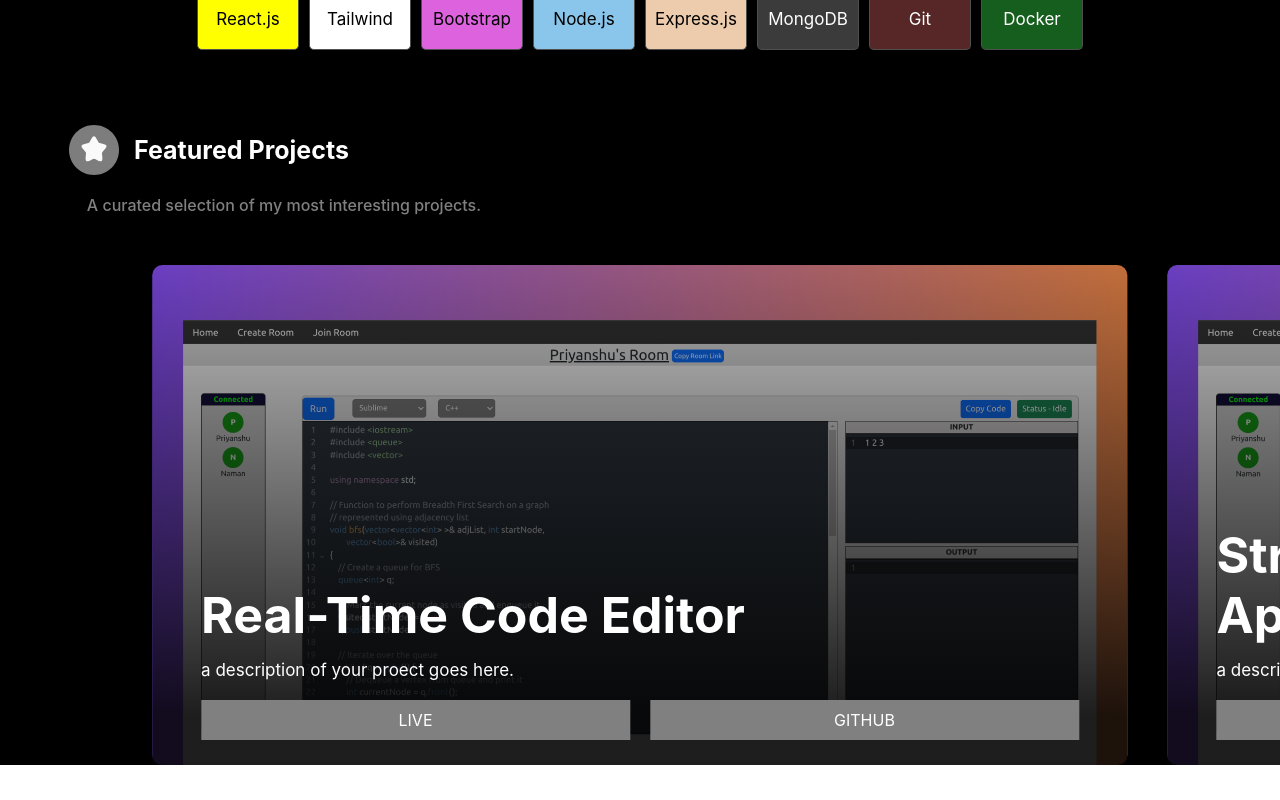
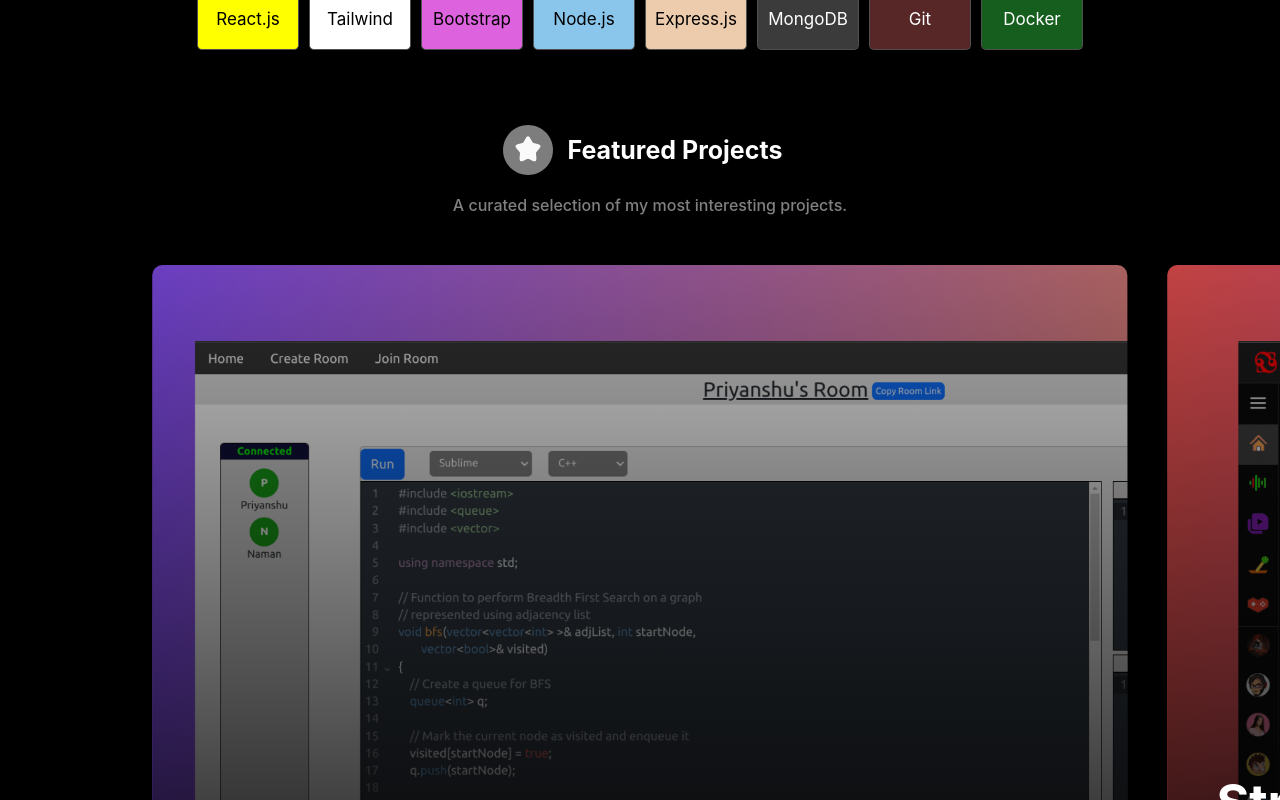
Before and after one commit to priyanshu88064/portfolio, a React (Create React App) app: page / in a window 1280 px wide. Shown: the part 1020-1820 px from the top of the page. Before the commit the page ends 1785 px from the top, so only its background shows below. Built offline with nearby package versions, Linux system fonts and the light colour scheme.

Commit message:
added responsiveness in swiper

```diff
--- a/src/components/ProjectItem.jsx
+++ b/src/components/ProjectItem.jsx
@@ -1,10 +1,8 @@
-import code from "../assets/code.png";
-
 function ProjectItem({item}){
     return (
         <div className="sitem"
             style={{
-                background:`url(${code})`,
+                background:`url(${item.image})`,
                 backgroundSize:'cover'
             }}>
             <div className="op"></div>
--- a/src/components/Projects.jsx
+++ b/src/components/Projects.jsx
@@ -2,7 +2,10 @@ import { useRef, useState } from "react";
 import star from "../assets/star.svg";
 import ProjectItem from "./ProjectItem";
 import {Swiper,SwiperSlide} from "swiper/react";
+import code from "../assets/code.png";
+import stream from "../assets/stream.png";
 import "swiper/css";
+
 
 function Projects(){
 
@@ -10,14 +13,17 @@ function Projects(){
         {
             id:0,
             title:"Real-Time Code Editor",
+            image:code
         },
         {
             id:1,
-            title:"Stream4u - Live Streaming Application"
+            title:"Stream4u - Live Streaming Application",
+            image:stream
         },
         {
             id:2,
-            title:"Chat Application"
+            title:"Chat Application",
+            image:code
         }
     ];
 
@@ -37,9 +43,9 @@ function Projects(){
                 onSwiper={e=>console.log(e)}
 
             >
-                <SwiperSlide className="switemf"><ProjectItem item={projectsData[0]}/></SwiperSlide>
-                <SwiperSlide><ProjectItem item={projectsData[1]}/></SwiperSlide>
-                <SwiperSlide className="switeml"><ProjectItem item={projectsData[2]}/></SwiperSlide>
+                <SwiperSlide className="swi switemf"><ProjectItem item={projectsData[0]}/></SwiperSlide>
+                <SwiperSlide className="swi"><ProjectItem item={projectsData[1]}/></SwiperSlide>
+                <SwiperSlide className="swi switeml"><ProjectItem item={projectsData[2]}/></SwiperSlide>
             </Swiper>
         </div>
     );
--- a/src/index.css
+++ b/src/index.css
@@ -230,6 +230,7 @@ code {
     margin-inline: auto;
     display: flex;
     align-items: center;
+    justify-content: center;
     img{
       width: 60px;
       margin-right: 10px;
@@ -240,13 +241,14 @@ code {
     }
   }
   .c2{
+    margin-top: 15px;
     color:gray;
-    margin-top: 15px;
     width: 88%;
     margin-inline: auto;
     padding-left: 20px;
     font-weight: 500;
     font-size: 16px;
+    text-align: center;
   }
 }
 .sbox{
@@ -254,12 +256,18 @@ code {
 }
 .sitem{
   height: 500px;
-  /* width: min(90%,800px); */
   width: 100%;
   position: relative;
   margin-inline: auto;
   margin-top: 10px;
   border-radius: 10px;
+
+  @media screen and (min-width:900px){
+    height: 700px;
+  }
+  @media screen and (min-width:1200px){
+    height: 95dvh;
+  }
 }
 .sipa{
   font-size: clamp(25px,5vw,50px);
```
Also changed, not shown: src/assets/stream.png (added).
